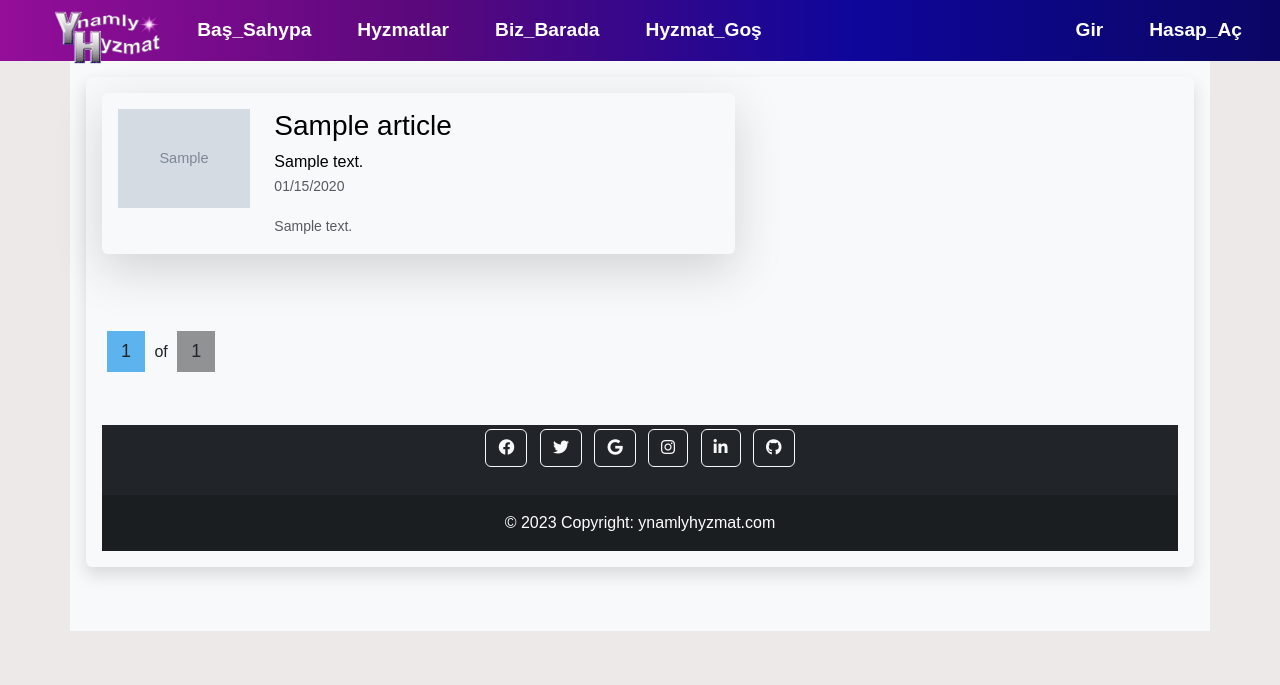
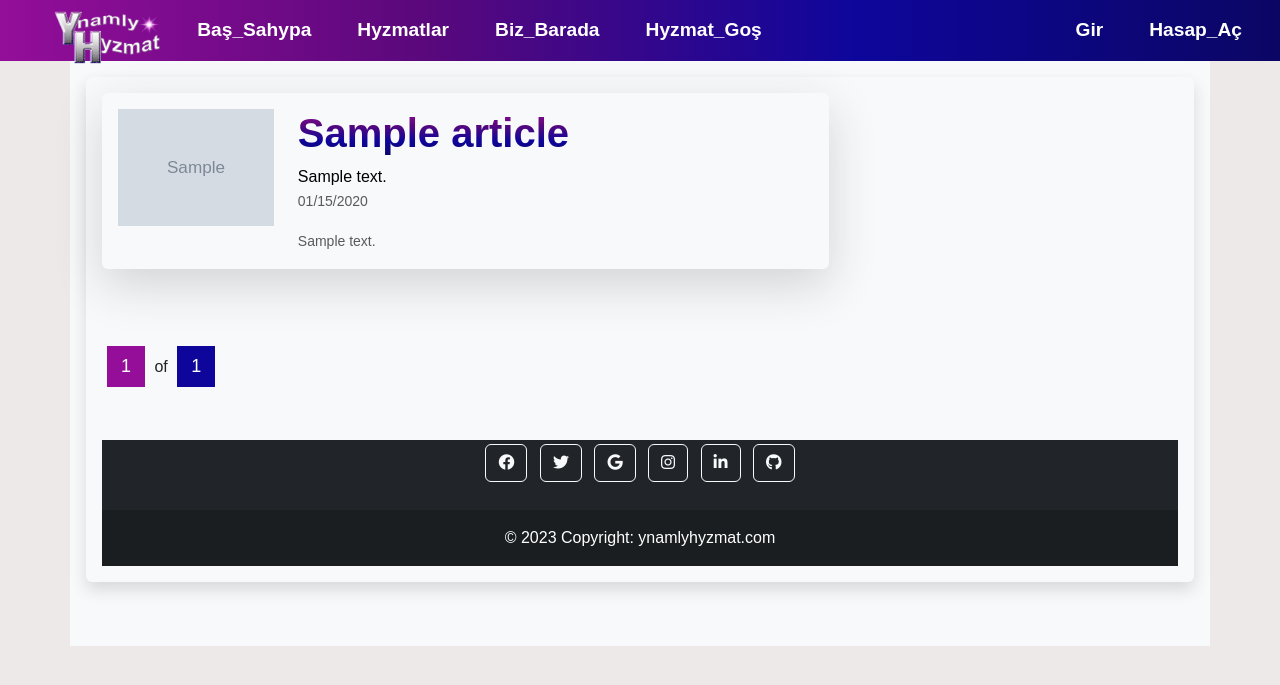
Before and after one commit to agamerdan/ynamly_hyzmat, a Django app: page /hizmet/hizmetler/ in a window 1280 px wide. Shown: the top 685 px of the page. Run offline with Django 4.2, Linux system fonts and the light colour scheme; tables that the repository leaves empty hold one stand-in row (values such as "Sample post"); grey boxes marked "Sample" are stand-in pictures; some libraries are stand-ins or nearby versions.

Commit message:
hizmetler

```diff
--- a/pages/templates/hizmetler.html
+++ b/pages/templates/hizmetler.html
@@ -3,7 +3,15 @@
 
 
 {% block body %}
-
+<style>
+    h3 {
+      font-weight:bold;
+      font-size: 40px;
+      background: -webkit-linear-gradient(#940e99, #5a087c, #0e069b, #0b0664 );
+      -webkit-background-clip: text;
+      -webkit-text-fill-color: transparent;
+    }
+  </style>
    {% if arananlar %}
    {% for aranan in arananlar %}
     <div class="box_h">
@@ -98,18 +106,18 @@
         <div class="pagination">
             <span class="step-links">
               {% if articles.has_previous %}
-                <a href="?page=1" class="previous">&laquo; Başa</a>
-                <a href="?page={{ articles.previous_page_number }}" class="previous round">&#8249;</a>
+                <a href="?page=1" class="previous"style="color: white; background-image: linear-gradient(to right, #940e99, #0e069b )">&laquo; Başa</a>
+                <a href="?page={{ articles.previous_page_number }}" class="previous round"style="color: white; background-image: linear-gradient(to right, #940e99,  #0e069b)">&#8249;</a>
 
               {% endif %}
 
               <span class="current">
-                 <div class="actif-number">{{ articles.number }}</div> of <div class="last-page">{{ articles.paginator.num_pages }}</div>
+                 <div class="actif-number"style="color: white; background-color:#940e99">{{ articles.number }}</div> of <div class="last-page"style="color: white; background-color:#0e069b">{{ articles.paginator.num_pages }}</div>
               </span>
 
               {% if articles.has_next %}
-                 <a href="?page={{ articles.next_page_number }}" class="next round">&#8250;</a>
-                 <a href="?page={{ articles.paginator.num_pages }}" class="next">Next &raquo;</a>
+                 <a href="?page={{ articles.next_page_number }}" class="next round"style="background-image: linear-gradient(to right, #940e99,  #0e069b )">&#8250;</a>
+                 <a href="?page={{ articles.paginator.num_pages }}" class="next"style="background-image: linear-gradient(to right, #940e99,  #0e069b )">Next &raquo;</a>
 
               {% endif %}
            </span>
```
